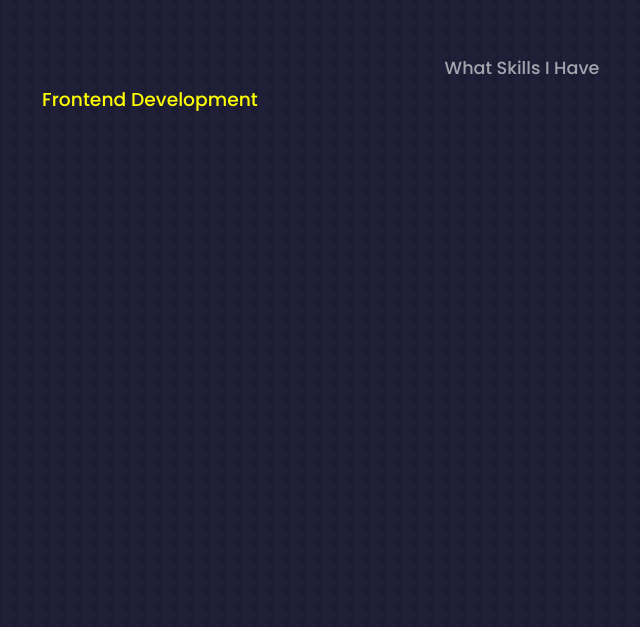
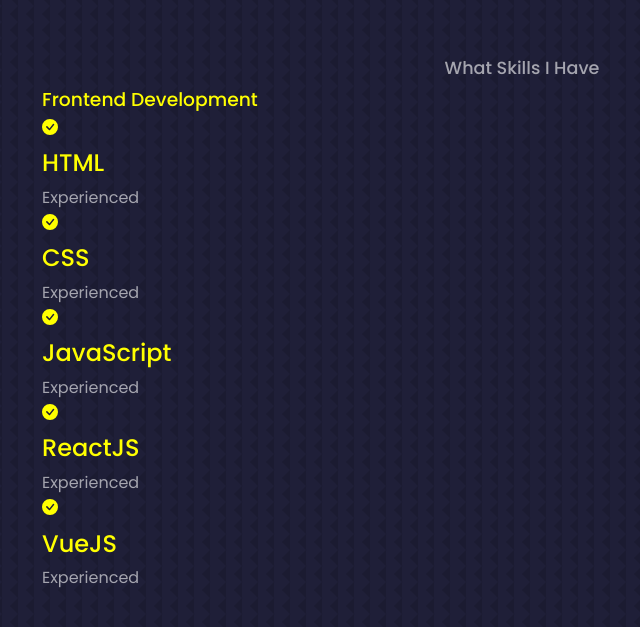
Before and after one commit to Jeremiah-Silva/jeremiah--portfolio, a React (Create React App) app: page / in a window 1280 px wide. Shown: the part 1802-2429 px from the top of the page, without its empty margins (118-758 px from the left). Built offline with nearby package versions, Linux system fonts and the light colour scheme.

Commit message:
Building FrontEnd Attributes

```diff
--- a/src/components/experience/Experience.jsx
+++ b/src/components/experience/Experience.jsx
@@ -1,5 +1,6 @@
 import React from 'react';
 import './experience.css';
+import {BsCheckCircleFill} from 'react-icons/bs'
 
 const Experience = () => {
   return (
@@ -10,7 +11,31 @@
         <div className="experience__frontend">
           <h3>Frontend Development</h3>
           <div className="experience__content">
-            <article className='experience__details'></article>
+            <article className='experience__details'>
+            <BsCheckCircleFill />
+            <h2>HTML</h2>
+            <medium className='text-light'>Experienced</medium>
+            </article>
+            <article className='experience__details'>
+            <BsCheckCircleFill />
+            <h2>CSS</h2>
+            <medium className='text-light'>Experienced</medium>
+            </article>
+            <article className='experience__details'>
+            <BsCheckCircleFill />
+            <h2>JavaScript</h2>
+            <medium className='text-light'>Experienced</medium>
+            </article>
+            <article className='experience__details'>
+            <BsCheckCircleFill />
+            <h2>ReactJS</h2>
+            <medium className='text-light'>Experienced</medium>
+            </article>
+            <article className='experience__details'>
+            <BsCheckCircleFill />
+            <h2>VueJS</h2>
+            <medium className='text-light'>Experienced</medium>
+            </article>
           </div>
 
 
```
